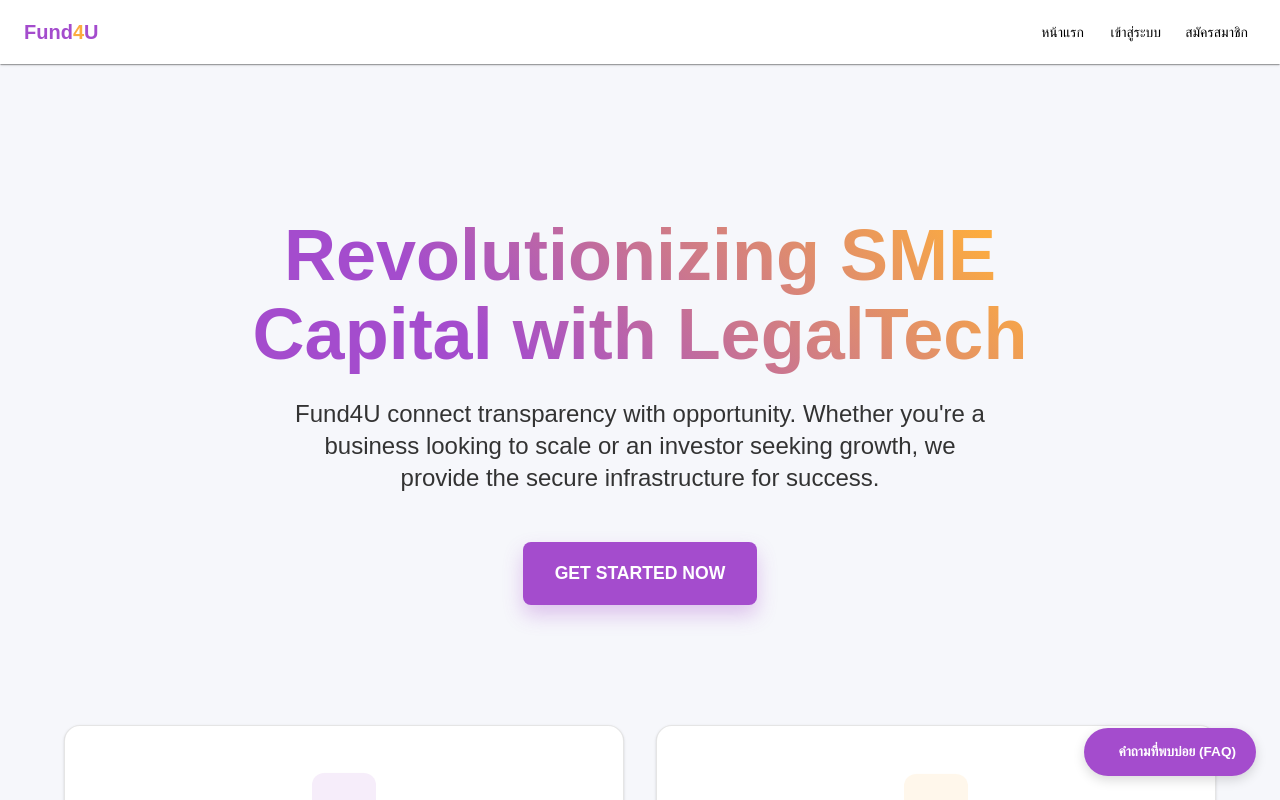
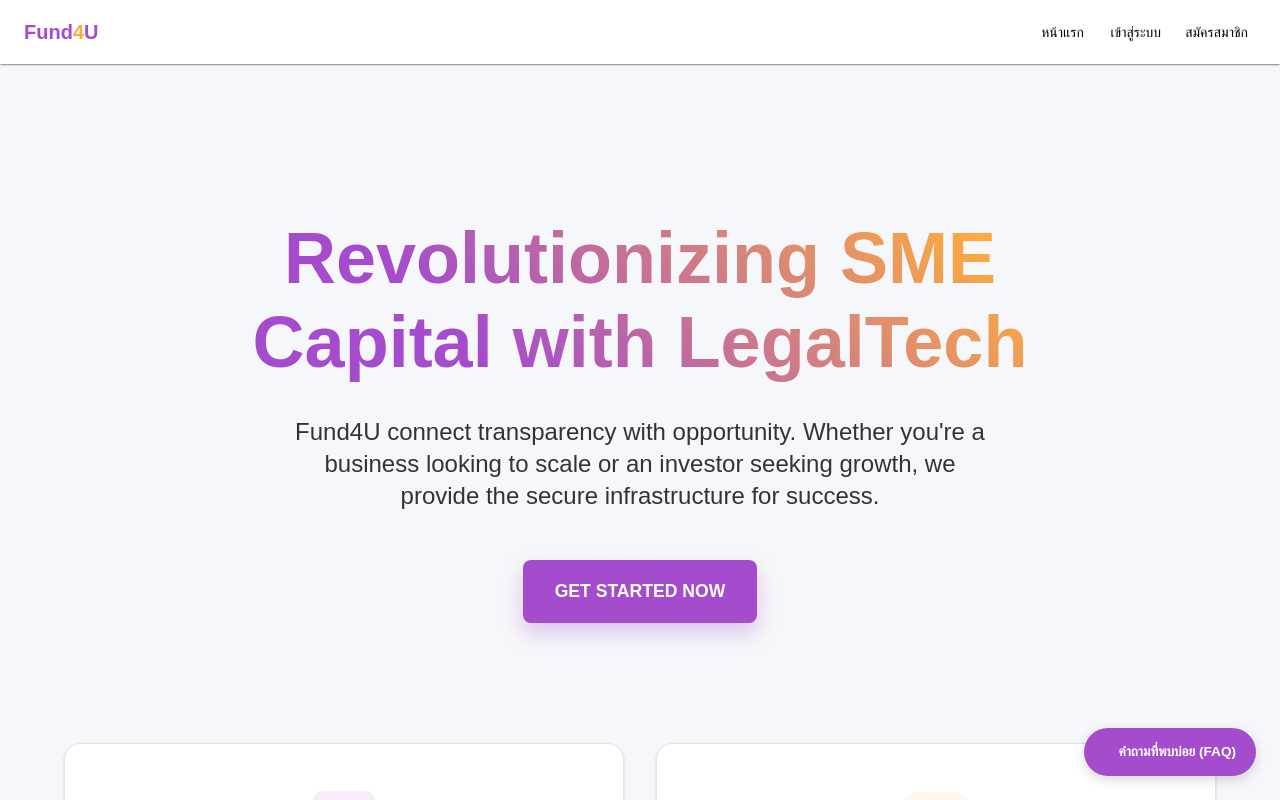
Before and after one commit to Tivapus/LegalTech_Fund4U, a Next.js app: page /home in a window 1280 px wide. Shown: the top 800 px of the page. Built offline with nearby package versions, Linux system fonts and the light colour scheme; some icons are missing; what @mui/material-nextjs would draw is missing.

Commit message:
fix: overlap text in HomePage

```diff
--- a/src/app/home/page.tsx
+++ b/src/app/home/page.tsx
@@ -93,8 +93,7 @@
               background: `linear-gradient(45deg, ${COLORS.PURPLE} 30%, ${COLORS.GOLD} 90%)`,
               WebkitBackgroundClip: "text",
               WebkitTextFillColor: "transparent",
-              lineHeight: 1.1,
-
+              pb: 1,
               // animation
               animation: `${fadeUp} 800ms ease-out both`,
             }}
```
